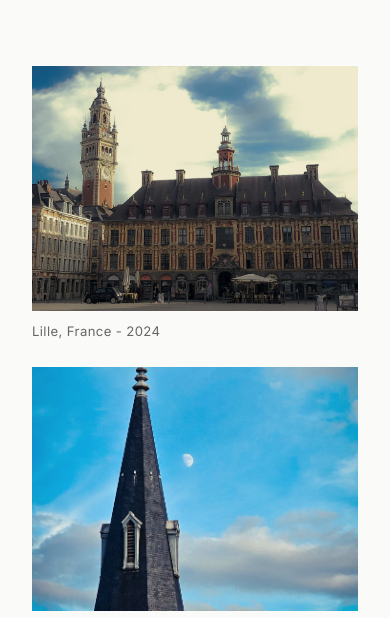
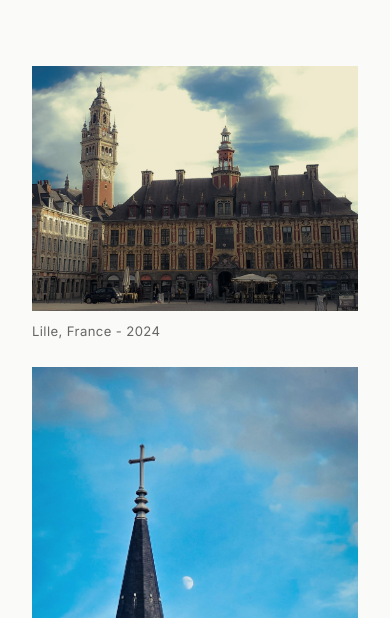
Before and after one commit to ElieRouphael/elierouphael.github.io, an Astro site: page /photography in a window 390 px wide. Shown: the part 221-839 px from the top of the page. Built offline with nearby package versions, Linux system fonts and the light colour scheme; Astro itself is replaced by a stand-in of ours.

Commit message:
Redesigned Gallery

```diff
--- a/src/components/GalleryItem.astro
+++ b/src/components/GalleryItem.astro
@@ -9,6 +9,6 @@ const { src, alt, caption } = Astro.props;
 ---
 
 <div class="gallery-item">
-  <img src={src} alt={alt} />
+  <img src={src} alt={alt} loading="lazy" decoding="async" />
   <p class="gallery-caption">{caption}</p>
 </div>
--- a/src/styles/global.css
+++ b/src/styles/global.css
@@ -258,21 +258,21 @@ header {
 
 /* ─── GALLERY ─── */
 .gallery-grid {
-  display: grid;
-  grid-template-columns: repeat(3, 1fr);
-  gap: 1.5rem;
+  column-count: 3;
+  column-gap: 1.5rem;
   margin-bottom: 5rem;
 }
 
 .gallery-item {
   cursor: pointer;
   overflow: hidden;
+  break-inside: avoid;
+  margin: 0 0 1.5rem;
 }
 
 .gallery-item img {
   width: 100%;
-  aspect-ratio: 4/3;
-  object-fit: cover;
+  height: auto;
   transition: transform 0.4s ease, filter 0.4s ease;
   filter: grayscale(10%);
 }
@@ -526,7 +526,7 @@ footer {
   .bio-section { grid-template-columns: 1fr; gap: 2.5rem; padding: 3rem 0 4rem; }
   .bio-image { max-width: 320px; }
   .resume-layout { grid-template-columns: 1fr; gap: 2rem; }
-  .gallery-grid { grid-template-columns: repeat(2, 1fr); }
+  .gallery-grid { column-count: 2; }
 }
 
 @media (max-width: 640px) {
@@ -546,7 +546,7 @@ footer {
   .nav-links.open { display: flex; }
   .nav-toggle { display: flex; }
   .nav-search { margin-left: 0; }
-  .gallery-grid { grid-template-columns: 1fr; }
+  .gallery-grid { column-count: 1; }
   .item-card { grid-template-columns: 1fr; }
   .item-meta { text-align: left; }
   .resume-entry-header { flex-direction: column; gap: 0; }
```
